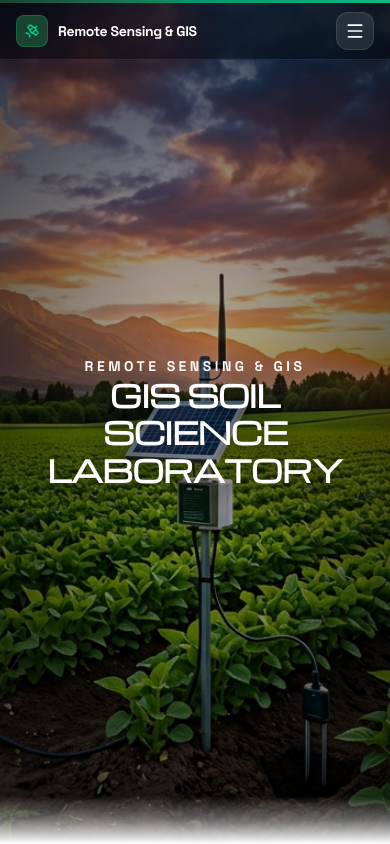
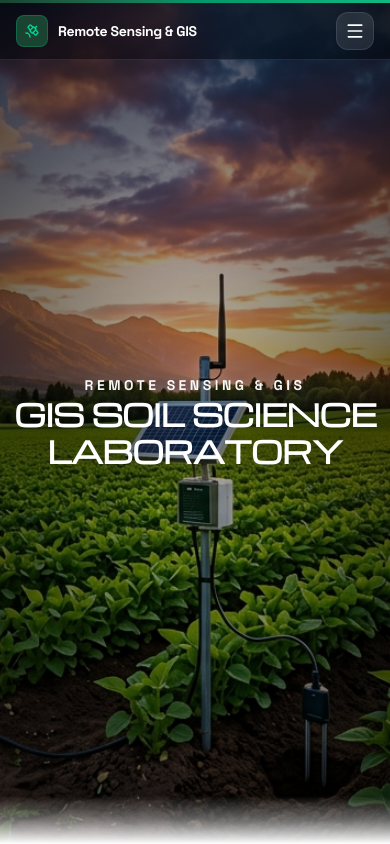
Before and after one commit to azharkhan93/kcci, a Next.js app: page / in a window 390 px wide. Shown: the top 844 px of the page. Built offline with nearby package versions, Linux system fonts and the light colour scheme.

Commit message:
update horizontal padding for hero content container

```diff
--- a/app/components/Hero/Hero.tsx
+++ b/app/components/Hero/Hero.tsx
@@ -35,9 +35,9 @@ export const Hero = ({
         {/* Subtle Radial Vignette for Center Text Legibility */}
         <div className="absolute inset-0 bg-[radial-gradient(ellipse_at_center,rgba(0,0,0,0.2)_0%,rgba(0,0,0,0.65)_100%)] pointer-events-none" />
 
-        {/* ── Perfectly Centered Hero Content ── */}
+
         <div className="absolute inset-0 z-10 flex items-center justify-center select-none">
-          <div className="max-w-5xl w-full mx-auto px-4 sm:px-6 md:px-8 text-center flex flex-col items-center justify-center">
+          <div className="max-w-5xl w-full mx-auto px-2 md:px-8 text-center flex flex-col items-center justify-center">
             {/* Kicker Pill Badge */}
 
 
```
